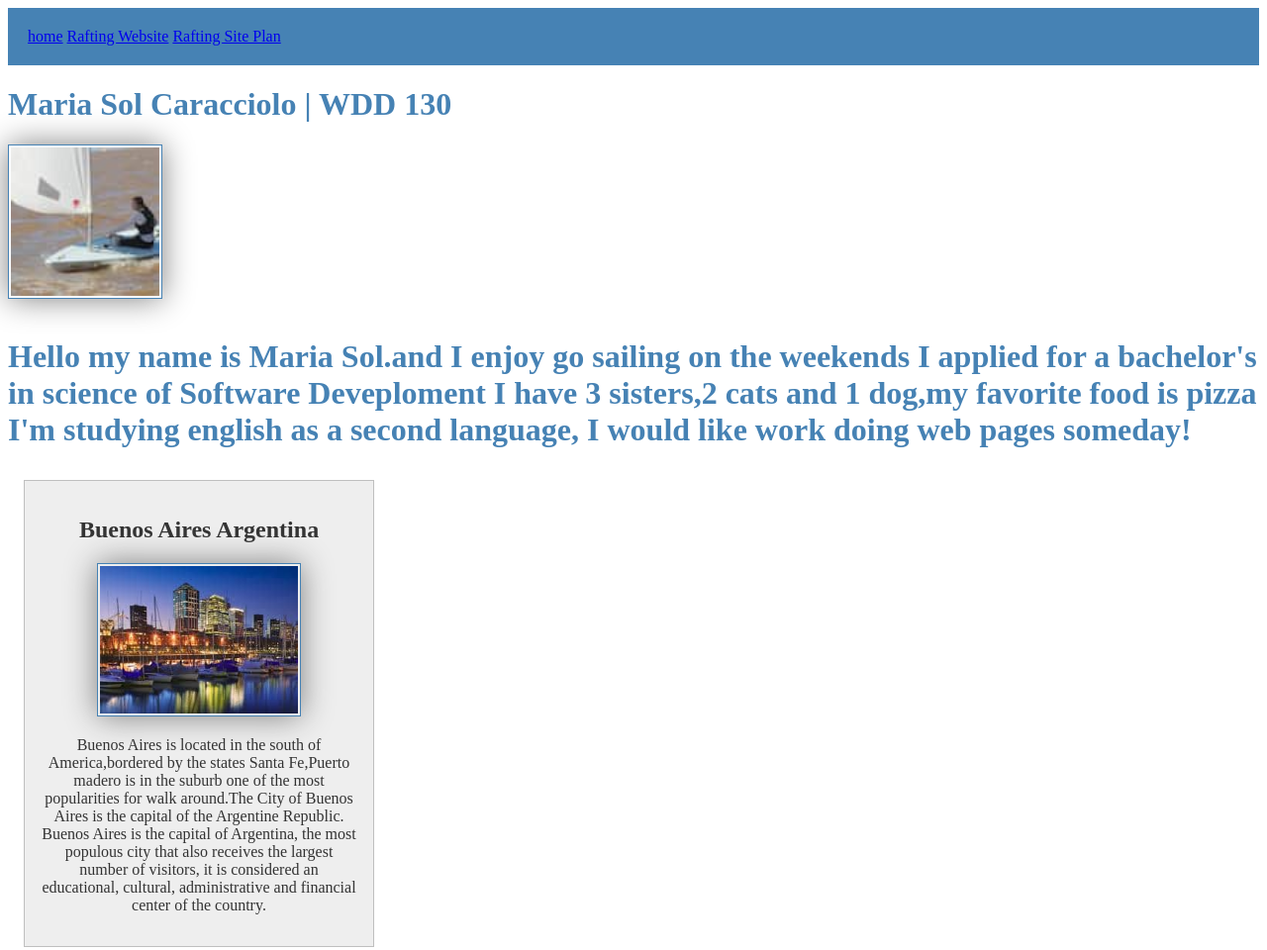
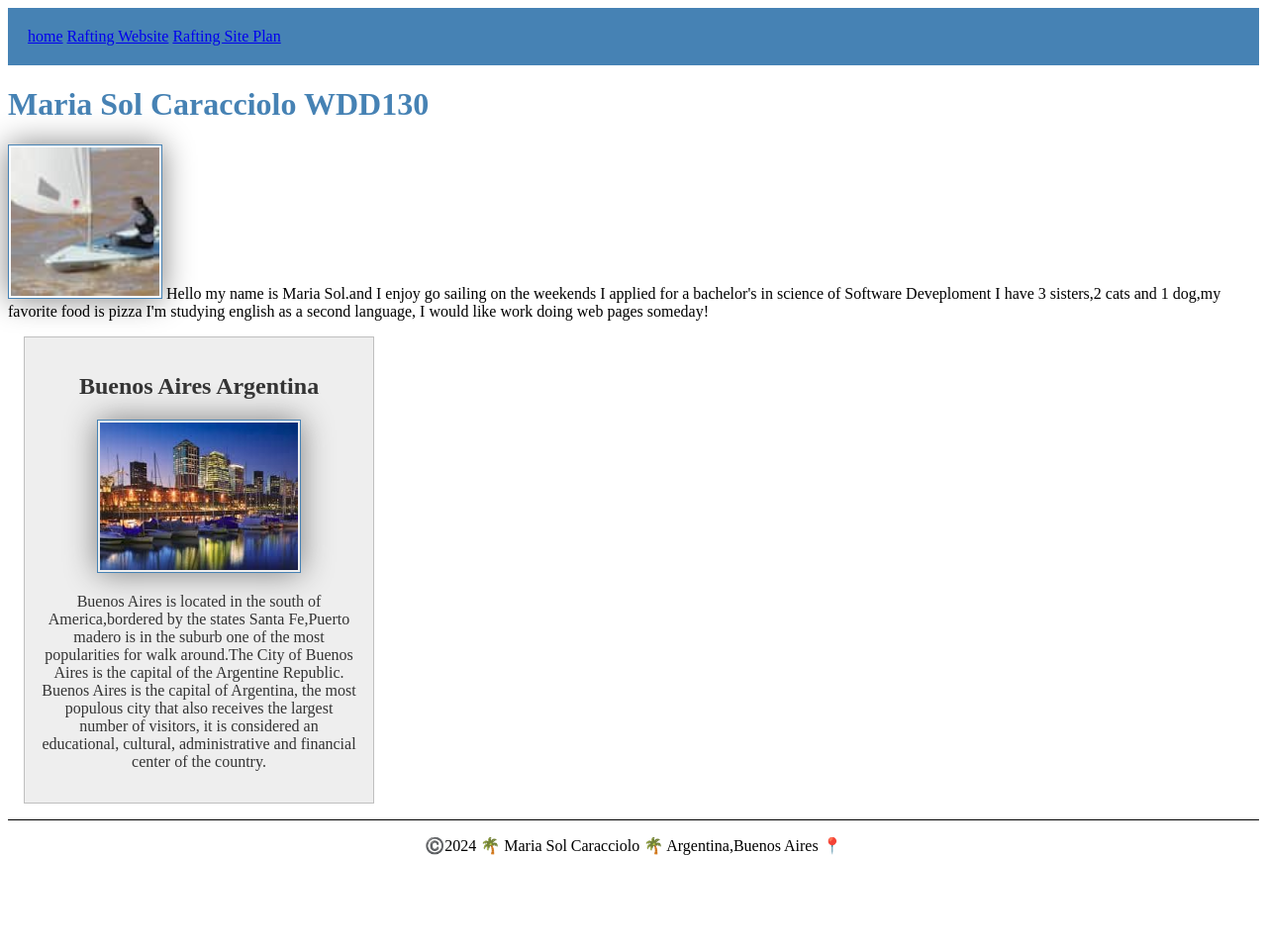
Before and after one commit to MariaSolCaracciolo2/index.html, a plain HTML site: page index.html in a window 1280 px wide. Shown: the top 960 px of the page at 99% size. After the commit the page ends 880 px from the top, so only its background shows below. Drawn offline with Linux system fonts and the light colour scheme.

Commit message:
index.html

```diff
--- a/index.html
+++ b/index.html
@@ -18,10 +18,9 @@
             </header>
         <main>
             <h1>
-                Maria Sol Caracciolo | WDD 130
-
-                <h1/>
-                <img src= "images/profile.jpg" alt="Hello, my name is Maria Sol Caracciolo" width="100"/>
+                Maria Sol Caracciolo WDD130
+            </h1>
+                <img src= "images/profile.jpg" alt="Hello, my name is Maria Sol Caracciolo" width="100"
 
             <p>
                 Hello my name is Maria Sol.and I enjoy go sailing on the weekends
```
